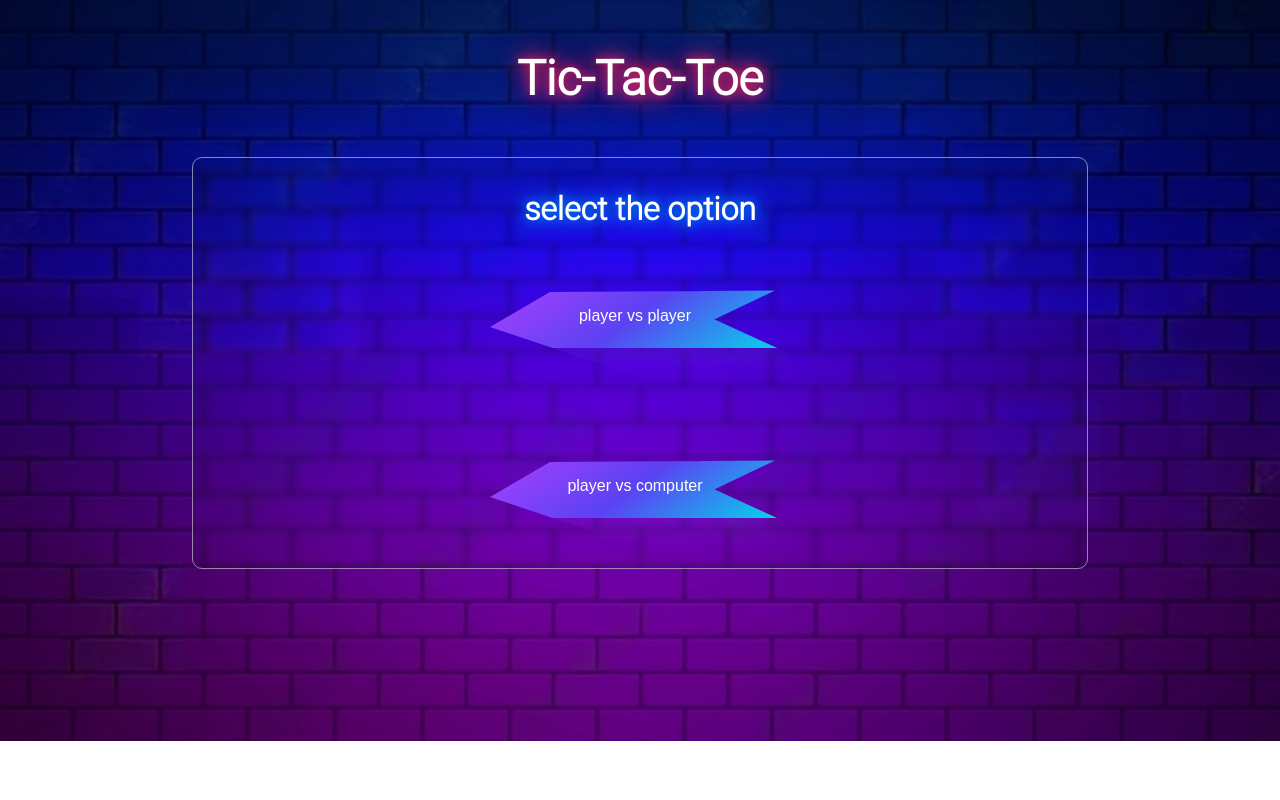
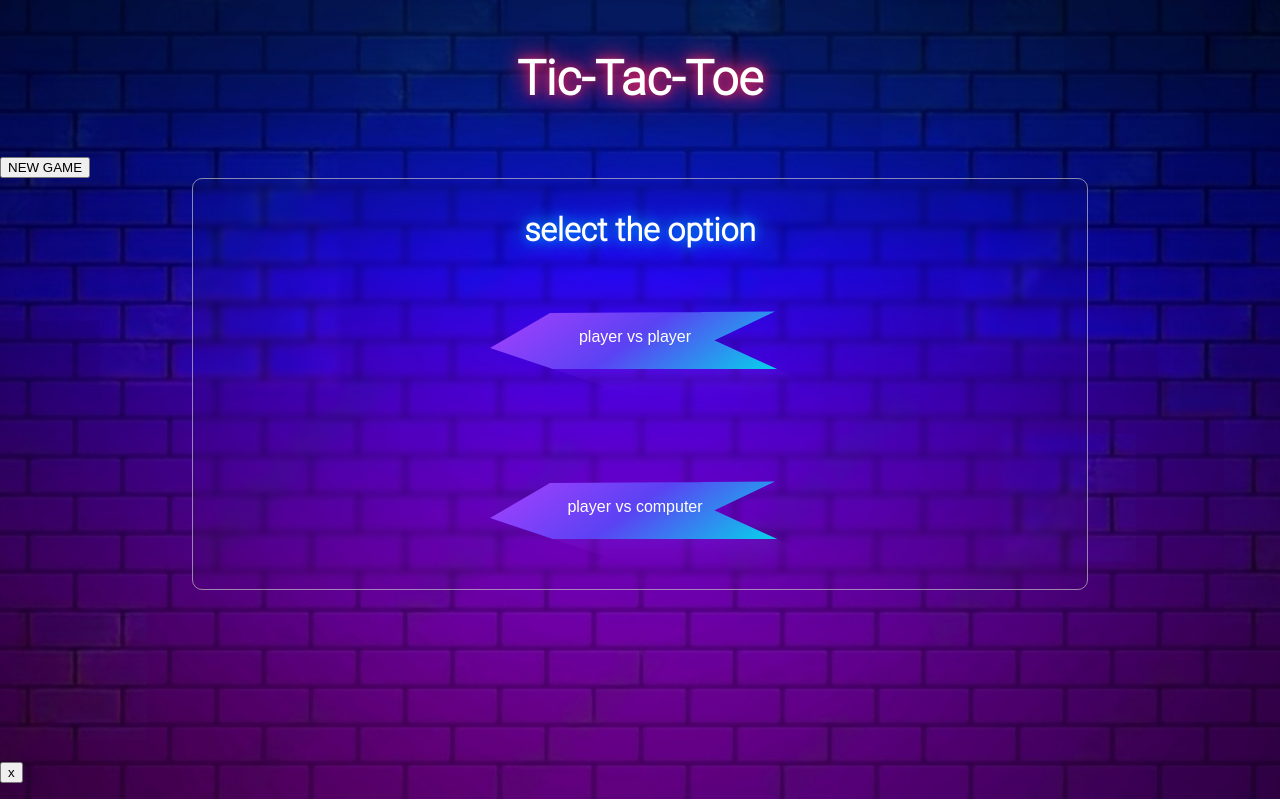
Before and after one commit to rushiveerasaisurya/tic-tac-toe-game, a plain HTML site: page index.html in a window 1280 px wide. Drawn offline with Linux system fonts and the light colour scheme.

Commit message:
Update index.html

```diff
--- a/index.html
+++ b/index.html
@@ -7,9 +7,13 @@
     <link rel="stylesheet" href="style.css">
 </head>
 <body>
-    <div>
+    <div id="header">
         <h1 id="heading">Tic-Tac-Toe</h1>
+        <button id="newgame">NEW GAME</button>
+
     </div>
+
+    <div id="content">
         <div id="msg">
             <div id="msg1"></div>
             <div id="turn"></div>
@@ -40,7 +44,17 @@
                     <button class="box" id="box9"></button>
             </div>
         </div>
+    </div>
+    <div id="resultcontainer">
 
+        <div id="result">
+            <button id="exit">x</button>
+
+            <p id="resultmsg"></p>
+
+        </div>
+
+    </div>
 <script src="index.js"></script>
 </body>
 </html>
```
Lines whose indentation alone changed are shown as unchanged.
